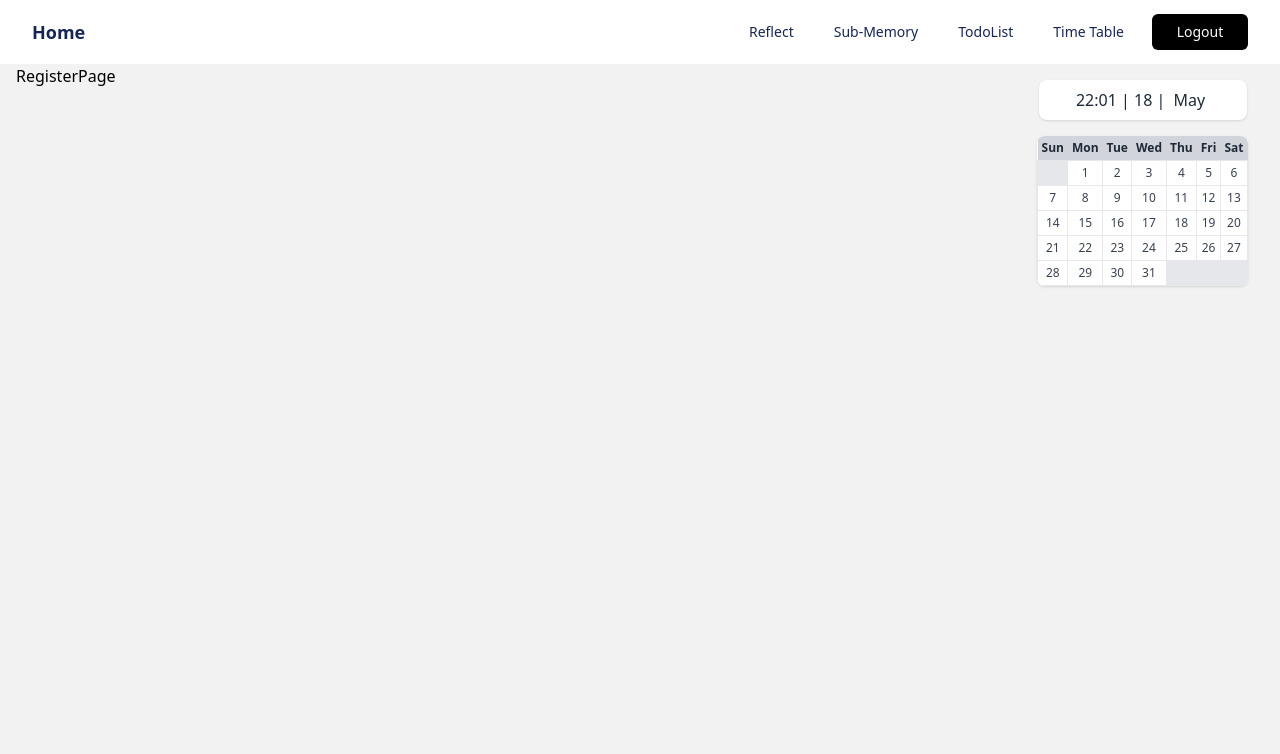
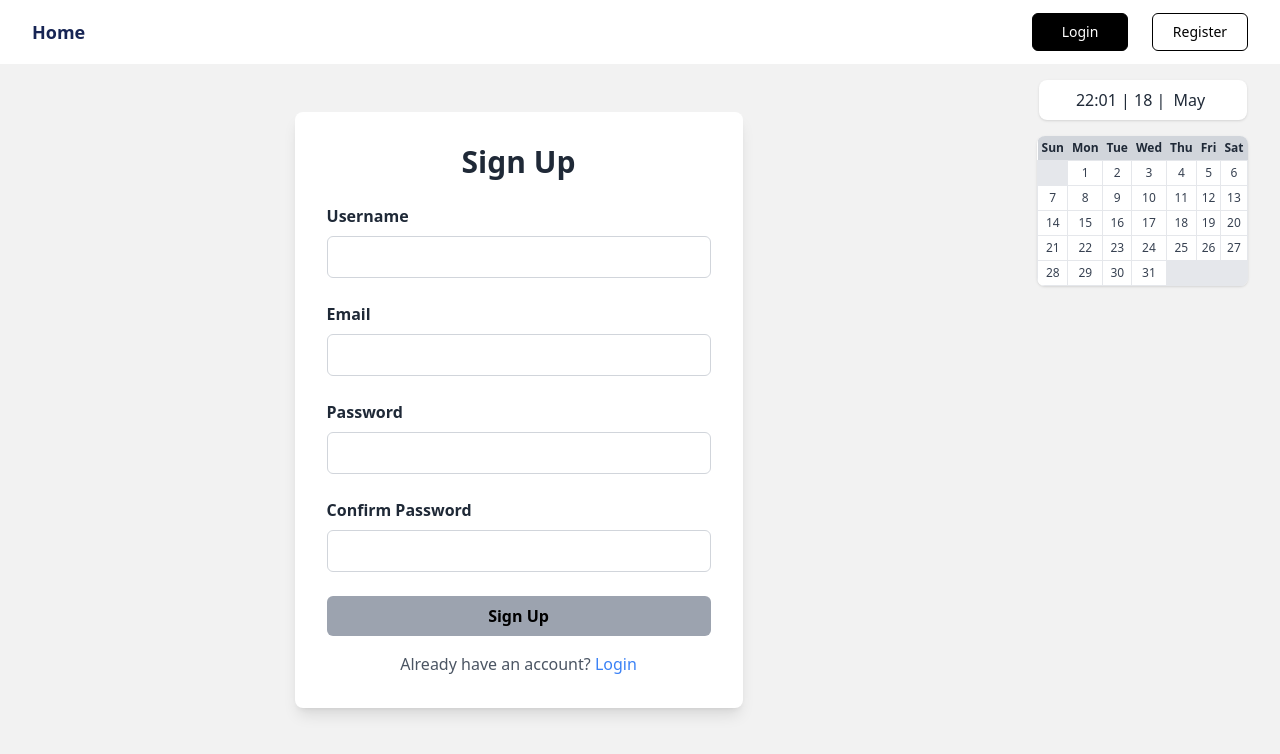
Before and after one commit to zaibutcooler/kioku, a React (Vite) app in the folder frontend-react/: page /register in a window 1280 px wide. Shown: the top 754 px of the page. Built offline with nearby package versions, Linux system fonts and the light colour scheme.

Commit message:
Done login and register form

```diff
--- a/frontend-react/src/App.jsx
+++ b/frontend-react/src/App.jsx
@@ -5,6 +5,7 @@ import GoalApp from "./pages/GoalPage";
 import Todolist from "./pages/TodolistPage";
 import Timetable from "./pages/TimetablePage";
 import MemoryPage from "./pages/MemoryPage";
+import HistoryPage from "./pages/HistoryPage";
 
 import DigitalClock from "./mini-com/DigitalClock";
 
@@ -30,6 +31,7 @@ function App() {
               <Route path="/login" element={<LoginPage />} />
               <Route path="/logout" element={<LogoutPage />} />
               <Route path="/register" element={<RegisterPage />} />
+              <Route path="/history" element={<HistoryPage />} />
             </Routes>
           </div>
           <div className="flex-none">
--- a/frontend-react/src/components/Diary.jsx
+++ b/frontend-react/src/components/Diary.jsx
@@ -15,6 +15,10 @@ const Diary = () => {
   return (
     <div>
       {datas && datas.map((data) => <div key={data._id}>{data.title}</div>)}
+      <div className="flex justify-center">
+        <div className="w-1/2 bg-blue-400">Xi</div>
+        <div className="w-1/2 bg-slate-400">Xi</div>
+      </div>
     </div>
   );
 };
--- a/frontend-react/src/components/Navbar.jsx
+++ b/frontend-react/src/components/Navbar.jsx
@@ -2,7 +2,7 @@ import React from "react";
 import { Link } from "react-router-dom";
 
 function Navbar() {
-  const isAuthenticated = true;
+  const isAuthenticated = false;
   return (
     <nav className="bg-white border-blue-950">
       <div className="container mx-auto px-4 sm:px-6 lg:px-8">
@@ -54,9 +54,10 @@ function Navbar() {
                   <>
                     <Link
                       to="/login"
-                      className="flex items-center justify-center w-24 border border-black bg-white text-black hover:bg-gray-800 hover:text-white px-3 py-2 rounded-md text-sm font-medium">
+                      className="flex items-center justify-center mx-4 w-24 border border-black bg-black text-white hover:bg-gray-800 hover:text-white px-3 py-2 rounded-md text-sm font-medium">
                       Login
                     </Link>
+
                     <Link
                       to="/register"
                       className="flex items-center justify-center w-24 border border-black bg-white text-black hover:bg-gray-800 hover:text-white px-3 py-2 rounded-md text-sm font-medium">
--- a/frontend-react/src/mini-com/DigitalClock.jsx
+++ b/frontend-react/src/mini-com/DigitalClock.jsx
@@ -1,7 +1,7 @@
 import React, { useState, useEffect } from "react";
 
 const DigitalClock = () => {
-  const [currentTime, setCurrentTime] = useState("");
+  const [currentTime, setCurrentTime] = useState(null);
   const [currentMonth, setCurrentMonth] = useState("");
 
   useEffect(() => {
@@ -40,7 +40,7 @@ const DigitalClock = () => {
 
     setCurrentMonth(currentMonthName);
   }, []);
-
+  const display = () => {
     return (
       <div className="flex items-center justify-center">
         <div className="w-52 text-l text-center text-gray-800 bg-white p-2 rounded-lg shadow animate-sand-clock">
@@ -49,5 +49,7 @@ const DigitalClock = () => {
       </div>
     );
   };
+  return <div>{currentTime && display()}</div>;
+};
 
 export default DigitalClock;
--- a/frontend-react/src/mini-com/MiniCalendar.jsx
+++ b/frontend-react/src/mini-com/MiniCalendar.jsx
@@ -49,7 +49,7 @@ const MiniCalendar = () => {
                       className={`py-1 text-center text-xs border ${
                         day ? "bg-white" : "bg-gray-200"
                       }`}>
-                      {day}
+                      <a href="/history">{day}</a>
                     </td>
                   ))}
                 </tr>
--- /dev/null
+++ b/frontend-react/src/pages/HistoryPage.jsx
@@ -0,0 +1,53 @@
+import React, { useState, useEffect } from "react";
+import axios from "axios";
+
+const HistoryPage = () => {
+  const [todoDatas, setTodoDatas] = useState([]);
+  const [noteDatas, setNoteDatas] = useState(null);
+  const [diaryDatas, setDiaryDatas] = useState(null);
+  const [summaryDatas, setSummaryDatas] = useState(null);
+  const [goalDatas, setGoalDatas] = useState(null);
+  const [historyDatas, setHistoryDatas] = useState(null);
+  const [loading, setLoading] = useState(true);
+
+  useEffect(() => {
+    const startFetching = async () => {
+      try {
+        console.log("Started");
+        const requests = [
+          axios.get("http://localhost:5000/todolist/"),
+          axios.get("http://localhost:5000/goals/notes/"),
+          axios.get("http://localhost:5000/goals/diary/"),
+          axios.get("http://localhost:5000/goals/summaries/"),
+          axios.get("http://localhost:5000/goals/goals/"),
+          axios.get("http://localhost:5000/goals/histories/"),
+        ];
+        const [res1, res2, res3, res4, res5, res6] = await Promise.all(
+          requests
+        );
+        setTodoDatas(res1.data);
+        setNoteDatas(res2.data);
+        setDiaryDatas(res3.data);
+        setSummaryDatas(res4.data);
+        setGoalDatas(res5.data);
+        setHistoryDatas(res6.data);
+        setLoading(true);
+      } catch (error) {
+        console.error(error);
+      }
+      startFetching();
+    };
+  }, []);
+
+  return (
+    <div>
+      <div className="">
+        <h1 className="text-3xl">Histories</h1>
+        {loading &&
+          todoDatas.map((item) => <div key={item._id}>{item.title}</div>)}
+      </div>
+    </div>
+  );
+};
+
+export default HistoryPage;
--- a/frontend-react/src/pages/LoginPage.jsx
+++ b/frontend-react/src/pages/LoginPage.jsx
@@ -1,7 +1,53 @@
 import React from "react";
+import { Link } from "react-router-dom";
 
 const LoginPage = () => {
-  return <div>LoginPage</div>;
+  return (
+    <div className="flex items-center justify-center mt-36">
+      <div className="max-w-md w-full mx-auto rounded-lg shadow-lg bg-white p-8">
+        <h2 className="text-3xl text-center font-semibold text-gray-800 mb-6">
+          Login
+        </h2>
+        <form>
+          <div className="mb-6">
+            <label
+              htmlFor="username"
+              className="block text-gray-800 font-semibold mb-2">
+              Username
+            </label>
+            <input
+              type="text"
+              id="username"
+              className="w-full px-4 py-2 border border-gray-300 rounded-md focus:outline-none focus:ring focus:ring-blue-500"
+            />
+          </div>
+          <div className="mb-6">
+            <label
+              htmlFor="password"
+              className="block text-gray-800 font-semibold mb-2">
+              Password
+            </label>
+            <input
+              type="password"
+              id="password"
+              className="w-full px-4 py-2 border border-gray-300 rounded-md focus:outline-none focus:ring focus:ring-blue-500"
+            />
+          </div>
+          <button
+            type="submit"
+            className="w-full bg-gray-400 text-black font-semibold py-2 rounded-md hover:bg-gray-500">
+            Login
+          </button>
+        </form>
+        <p className="text-gray-600 text-center mt-4">
+          Don't have an account?{" "}
+          <Link to="/register" className="text-blue-500 hover:underline">
+            Sign up
+          </Link>
+        </p>
+      </div>
+    </div>
+  );
 };
 
 export default LoginPage;
--- a/frontend-react/src/pages/RegisterPage.jsx
+++ b/frontend-react/src/pages/RegisterPage.jsx
@@ -1,7 +1,77 @@
 import React from "react";
+import { Link } from "react-router-dom";
 
 const RegisterPage = () => {
-  return <div>RegisterPage</div>;
+  return (
+    <div className="flex items-center justify-center mt-12">
+      <div className="max-w-md w-full mx-auto rounded-lg shadow-lg bg-white p-8">
+        <h2 className="text-3xl text-center font-semibold text-gray-800 mb-6">
+          Sign Up
+        </h2>
+        <form>
+          <div className="mb-6">
+            <label
+              htmlFor="username"
+              className="block text-gray-800 font-semibold mb-2">
+              Username
+            </label>
+            <input
+              type="text"
+              id="username"
+              className="w-full px-4 py-2 border border-gray-300 rounded-md focus:outline-none focus:ring focus:ring-blue-500"
+            />
+          </div>
+          <div className="mb-6">
+            <label
+              htmlFor="email"
+              className="block text-gray-800 font-semibold mb-2">
+              Email
+            </label>
+            <input
+              type="email"
+              id="email"
+              className="w-full px-4 py-2 border border-gray-300 rounded-md focus:outline-none focus:ring focus:ring-blue-500"
+            />
+          </div>
+          <div className="mb-6">
+            <label
+              htmlFor="password"
+              className="block text-gray-800 font-semibold mb-2">
+              Password
+            </label>
+            <input
+              type="password"
+              id="password"
+              className="w-full px-4 py-2 border border-gray-300 rounded-md focus:outline-none focus:ring focus:ring-blue-500"
+            />
+          </div>
+          <div className="mb-6">
+            <label
+              htmlFor="confirm-password"
+              className="block text-gray-800 font-semibold mb-2">
+              Confirm Password
+            </label>
+            <input
+              type="password"
+              id="confirm-password"
+              className="w-full px-4 py-2 border border-gray-300 rounded-md focus:outline-none focus:ring focus:ring-blue-500"
+            />
+          </div>
+          <button
+            type="submit"
+            className="w-full bg-gray-400 text-black font-semibold py-2 rounded-md hover:bg-gray-500">
+            Sign Up
+          </button>
+        </form>
+        <p className="text-gray-600 text-center mt-4">
+          Already have an account?{" "}
+          <Link to="/login" className="text-blue-500 hover:underline">
+            Login
+          </Link>
+        </p>
+      </div>
+    </div>
+  );
 };
 
 export default RegisterPage;
```
Lines whose indentation alone changed are shown as unchanged.
